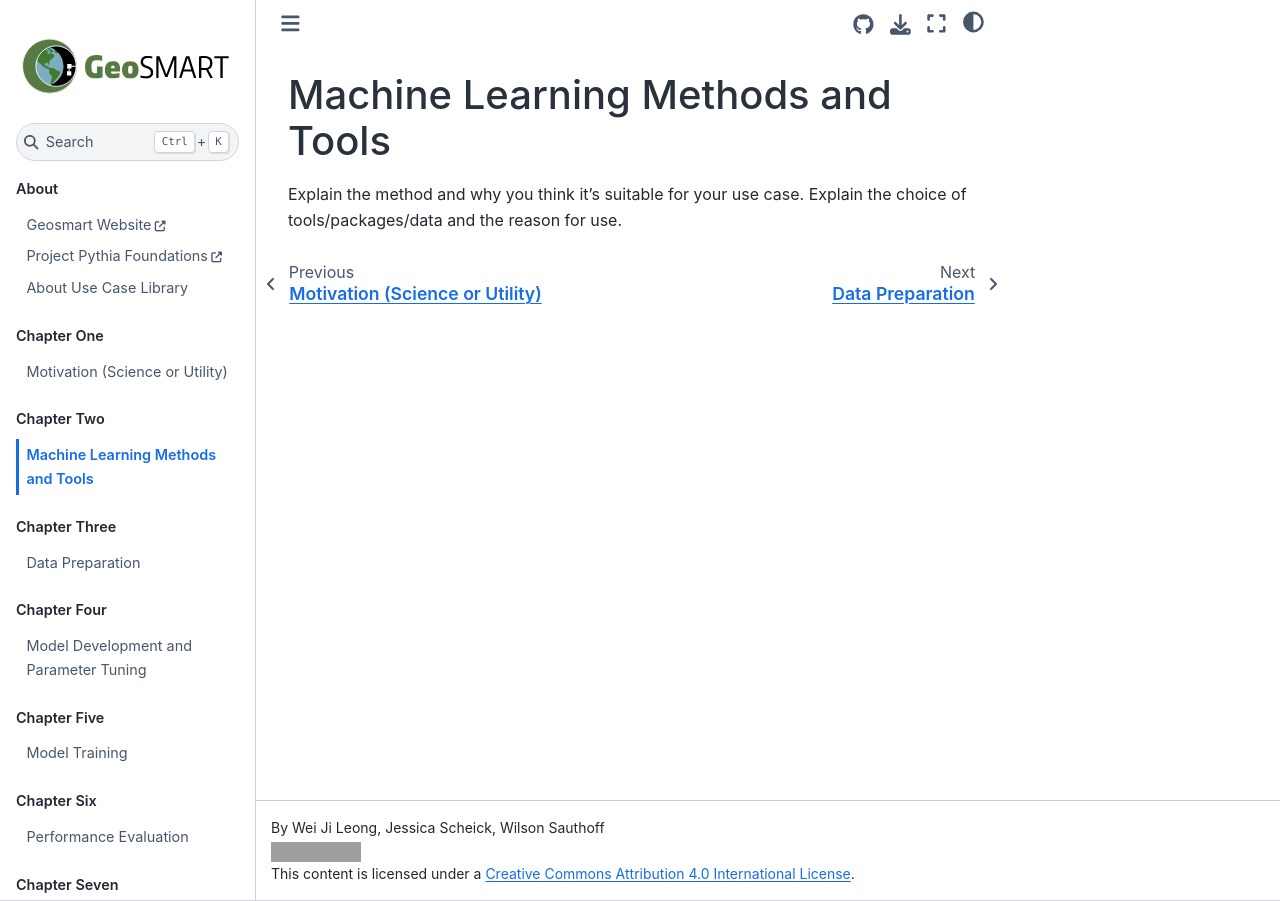
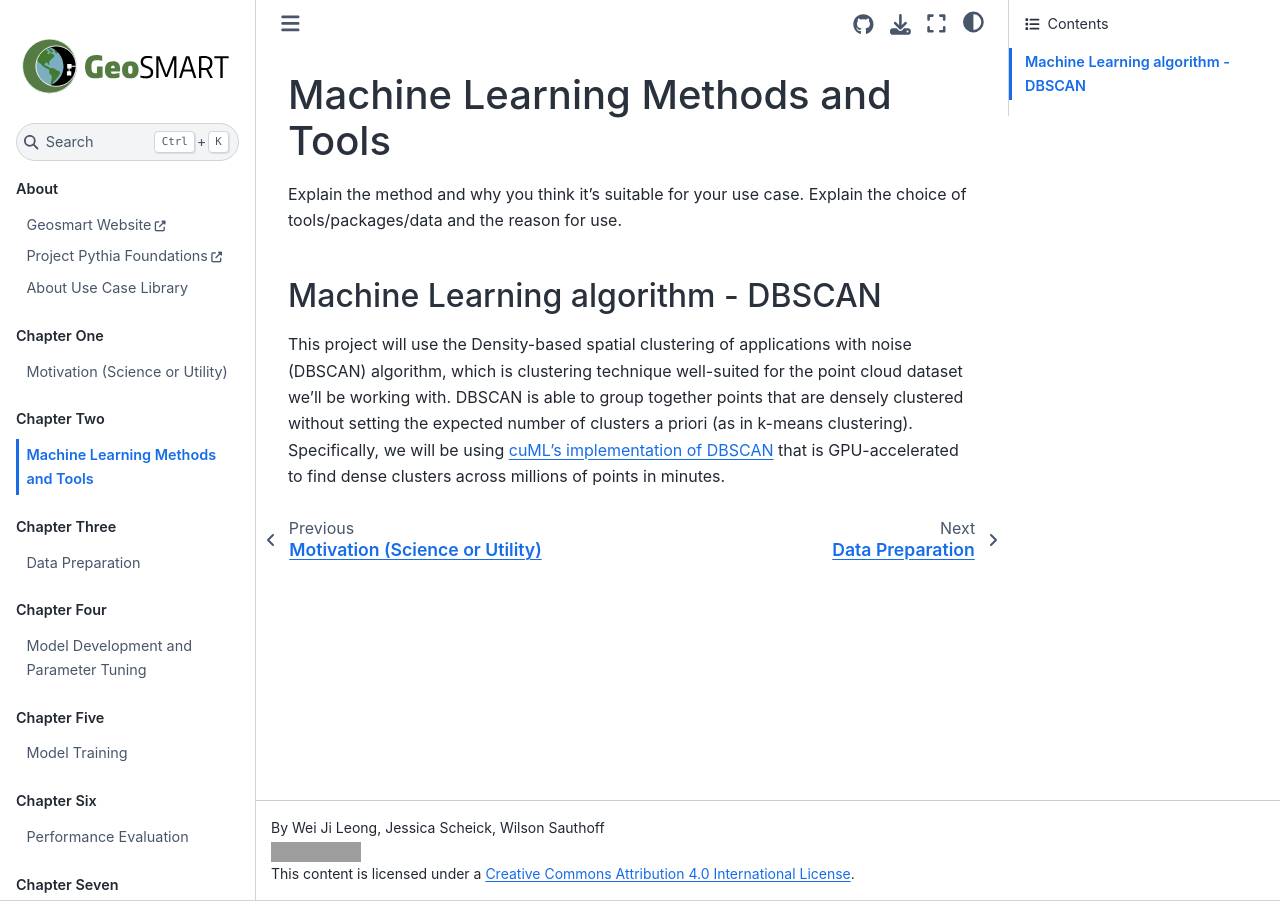
Before and after one commit to geo-smart/deepicedrainpipe, a Jupyter Book: the page built from book/chapters/methods.md, in a window 1280 px wide. Built offline with Jupyter Book 1.0.4 settings and Sphinx 7.4.7 and the Sphinx Book theme 1.1.4, drawn with Linux system fonts in a browser that asks for light colours; comment, search, counter and statistics services are not loaded; grey boxes are pictures that could not be loaded.

Commit message:
Brief description of DBSCAN and link to the cuml implementation used
Short description on what is DBSCAN and why we're using it to cluster point clouds. Need to add in citations properly next.

```diff
--- a/book/chapters/methods.md
+++ b/book/chapters/methods.md
@@ -2,3 +2,14 @@
 
 Explain the method and why you think it's suitable for your use case.
 Explain the choice of tools/packages/data and the reason for use.
+
+## Machine Learning algorithm - DBSCAN
+
+This project will use the Density-based spatial clustering of applications with
+noise (DBSCAN) algorithm, which is clustering technique well-suited for the
+point cloud dataset we'll be working with. DBSCAN is able to group together
+points that are densely clustered without setting the expected number of
+clusters a priori (as in k-means clustering). Specifically, we will be using
+[cuML's implementation of DBSCAN](https://docs.rapids.ai/api/cuml/23.02/api.html#cuml.DBSCAN)
+that is GPU-accelerated to find dense clusters across millions of points in
+minutes.
```
